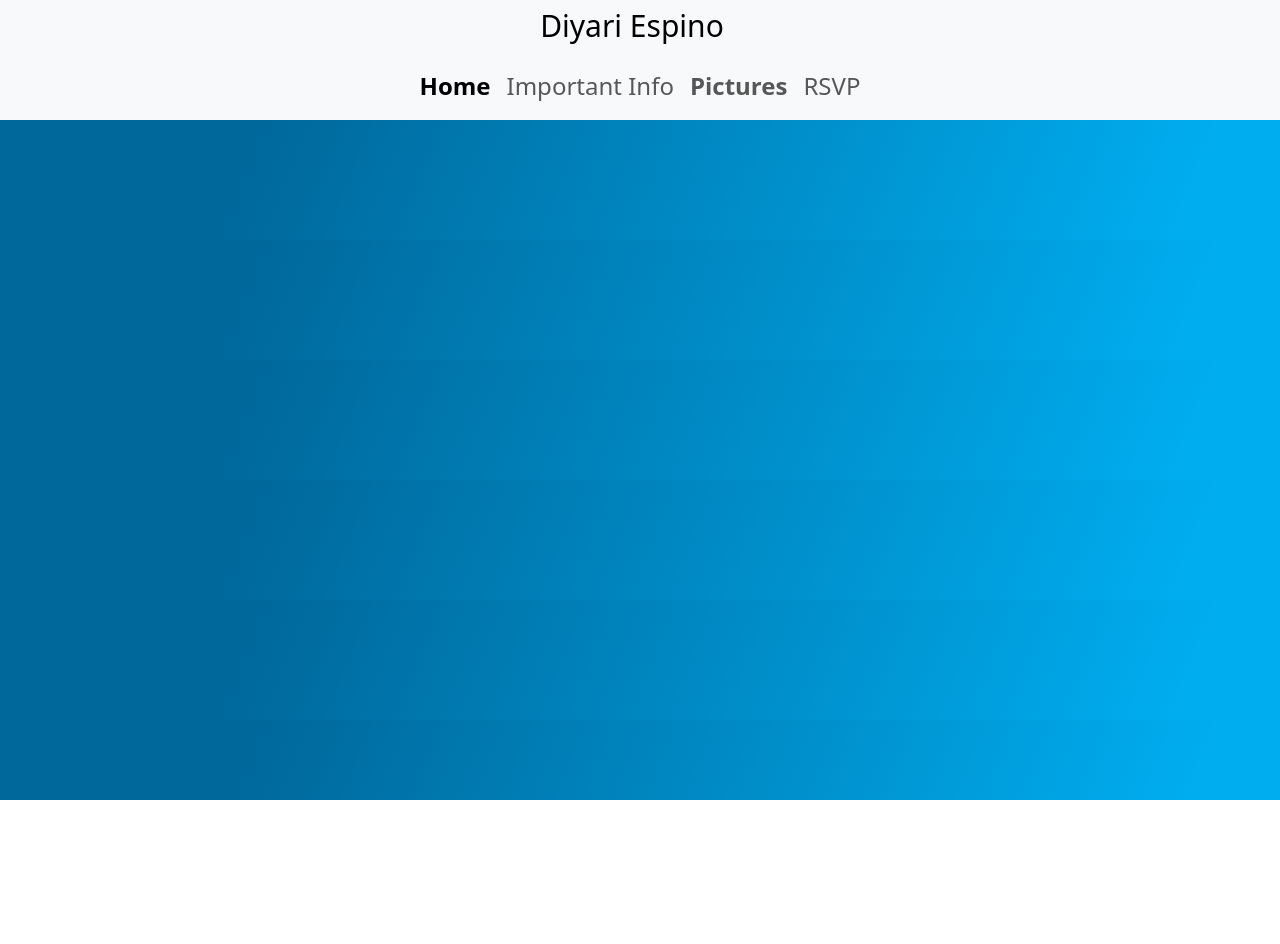
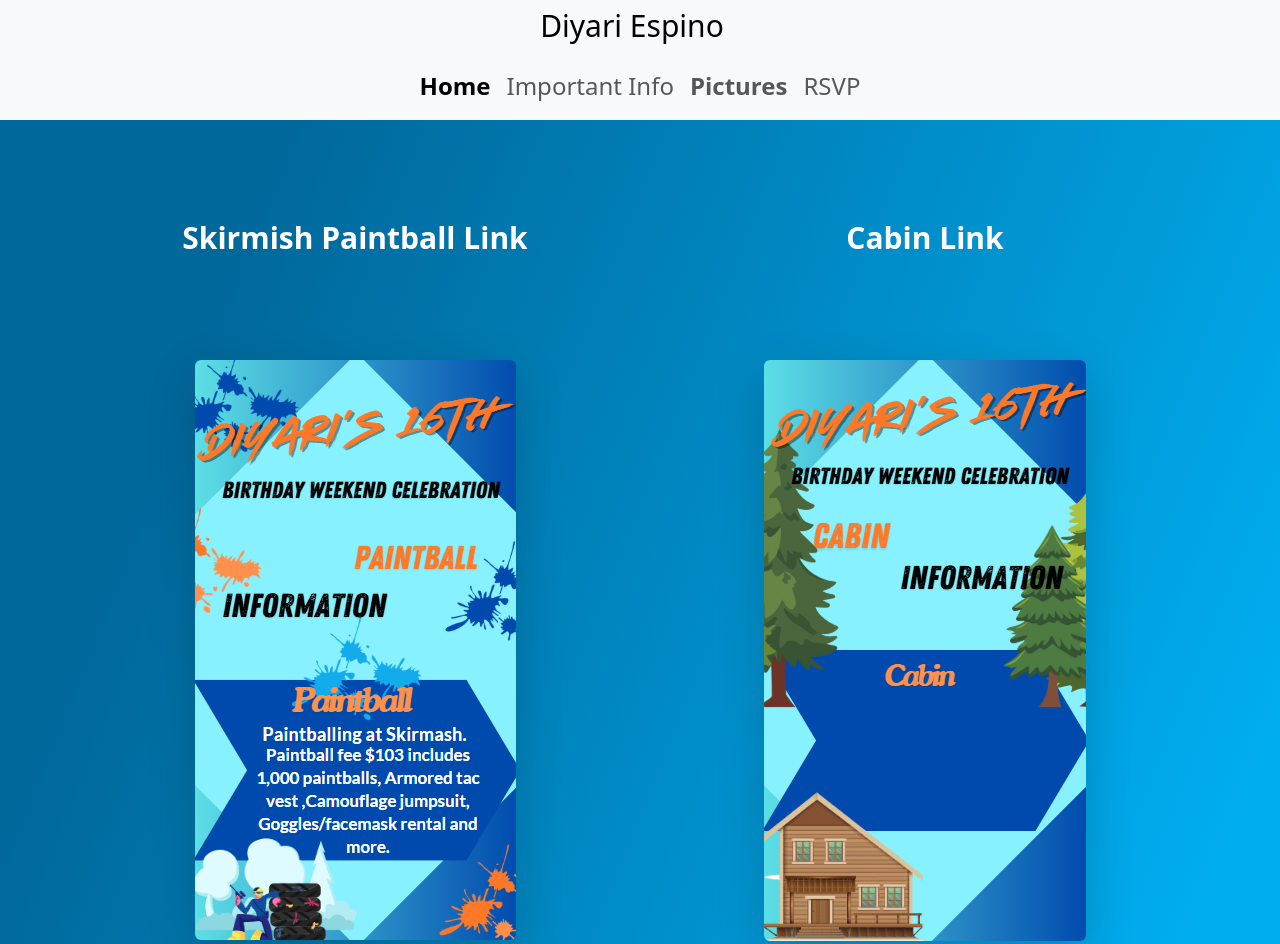
Before and after one commit to ChantellDavis/Diyari-Birthday-Invite, a plain HTML site: page src/info.html in a window 1280 px wide. Shown: the top 944 px of the page. Before the commit the page ends 800 px from the top, so only its background shows below. Drawn offline with nearby package versions, Linux system fonts and the light colour scheme; a web font is replaced by a local one.

Commit message:
upgraded images added links in info file

```diff
--- a/src/info.html
+++ b/src/info.html
@@ -64,5 +64,48 @@
         </div>
       </div>
     </nav>
+    <div class="containerStart"></div>
+    <div class="container">
+      <div class="row">
+        <div class="col-md-6">
+          <a
+            href="https://www.skirmish.com/"
+            class="paintballLink"
+            target="_blank"
+            >Skirmish Paintball Link</a
+          >
+        </div>
+        <div class="col-md-6">
+          <a href="https://www.airbnb.com/" class="cabinLink" target="_blank"
+            >Cabin Link</a
+          >
+        </div>
+      </div>
+    </div>
+    <div class="infoMarTop">
+      <div class="container">
+        <div class="row">
+          <div class="col-md-6">
+            <img
+              class="paintballinfoPic rounded shadow-lg mx-auto d-block"
+              src="/images/paintballinfo.png"
+              download
+              alt="Paintball information"
+            />
+          </div>
+
+          <div class="col-md-6">
+            <img
+              class="cabinInfoPic rounded shadow-lg mx-auto d-block"
+              src="/images/cabin.png"
+              download
+              alt="cabin information"
+            />
+          </div>
+        </div>
+      </div>
+    </div>
+    <div class="bottomContainer"></div>
+    <div class="containerEnd"></div>
   </body>
 </html>
--- a/src/style.css
+++ b/src/style.css
@@ -29,8 +29,15 @@
      border: none
 }
 
-.bottomContainer, .invitation {
-     margin-top: 125px;
+.bottomContainer, .invitation, .containerStart,.rsvpStart {
+     margin-top: 95px;
+}
+
+.picStart{
+    margin: 200px;
+    font-size: 50px;
+    font-weight: bolder;
+
 }
 
 .navbarNav{
@@ -43,3 +50,24 @@
   font-weight: 400;
   font-style: normal;
 }
+
+.infoMarTop{
+    margin-top: 100px;
+}
+
+.paintballLink, .cabinLink {
+    text-align: center;
+    font-weight: bolder;
+    color: white;
+    font-size: 30px;
+    text-decoration: none;
+
+    border-radius: 30px;
+    display: block;
+    margin: 0;
+}
+
+.middleSpace {
+    margin-top: 50px;
+    margin-bottom: 50px;
+}
```
Also changed, not shown: index.html (+1 -1 lines), src/pictures.html (+3 -0 lines), src/rsvp.html (+10 -0 lines), images/Screenshot 2025-03-06 185342.png (added), images/Screenshot 2025-03-06 185450.png (added), images/Screenshot 2025-03-06 190645.png (added), images/cabin.png (added), images/invitation.png (added), images/paintballinfo.png (added), images/rsvp.png (added).
